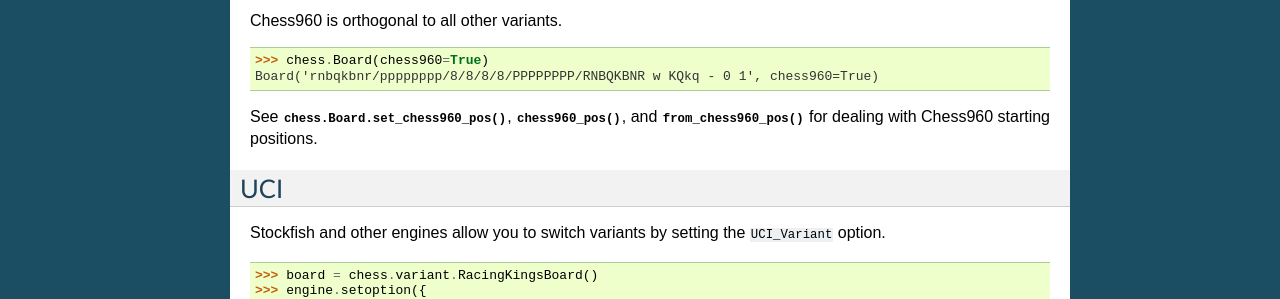
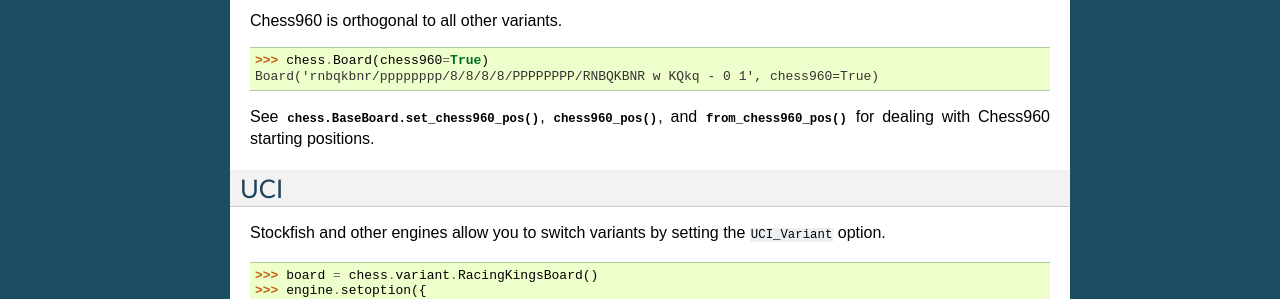
Before and after one commit to niklasf/python-chess, a Sphinx documentation site: the page built from docs/variant.rst, in a window 1280 px wide. Shown: the part 782-1081 px from the top of the page. Built offline with Sphinx 7.4.7, drawn with Linux system fonts in a browser that asks for light colours.

Commit message:
Chess960 were already documented on BaseBoard

```diff
--- a/chess/__init__.py
+++ b/chess/__init__.py
@@ -3163,10 +3163,6 @@ class Board(BaseBoard):
 
     @classmethod
     def from_chess960_pos(cls, sharnagl):
-        """
-        Creates a new board with a Chess960 starting position. See
-        :func:`~chess.Board.set_chess960_pos()`.
-        """
         board = cls.empty(chess960=True)
         board.set_chess960_pos(sharnagl)
         return board
--- a/docs/variant.rst
+++ b/docs/variant.rst
@@ -40,9 +40,9 @@ Chess960 is orthogonal to all other variants.
 >>> chess.Board(chess960=True)
 Board('rnbqkbnr/pppppppp/8/8/8/8/PPPPPPPP/RNBQKBNR w KQkq - 0 1', chess960=True)
 
-See :func:`chess.Board.set_chess960_pos()`,
-:func:`~chess.Board.chess960_pos()`, and
-:func:`~chess.Board.from_chess960_pos()` for dealing with Chess960 starting
+See :func:`chess.BaseBoard.set_chess960_pos()`,
+:func:`~chess.BaseBoard.chess960_pos()`, and
+:func:`~chess.BaseBoard.from_chess960_pos()` for dealing with Chess960 starting
 positions.
 
 UCI
```
